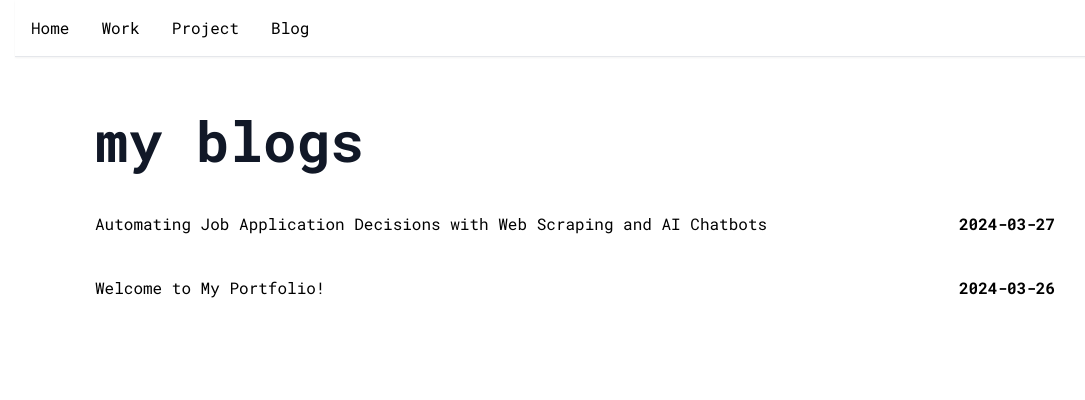
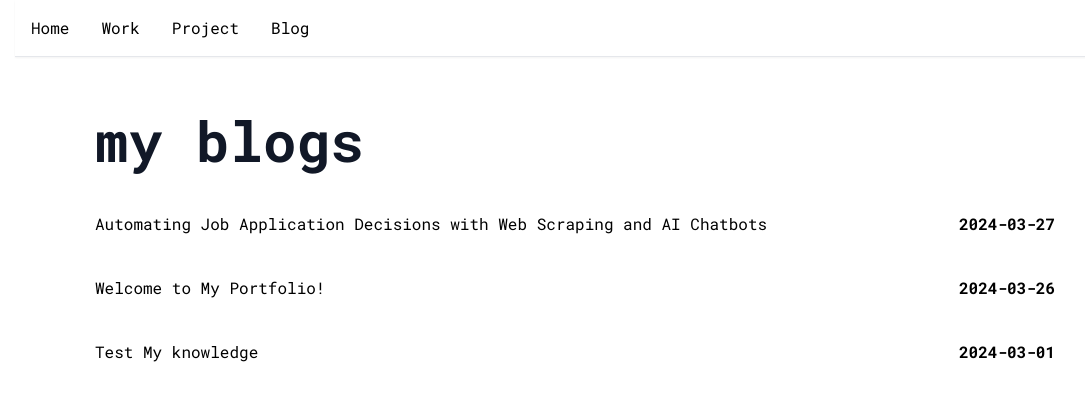
Before and after one commit to egofinder/baekhak.info, a Next.js app: page /blogs in a window 1280 px wide. Shown: the top 400 px of the page, without its empty margins (65-1150 px from the left). Built offline with nearby package versions, Linux system fonts and the light colour scheme.

Commit message:
markdown highlight added

```diff
--- a/app/blogs/[slug]/page.tsx
+++ b/app/blogs/[slug]/page.tsx
@@ -1,13 +1,33 @@
 import { Metadata } from "next";
 import { notFound } from "next/navigation";
-import { getAllPosts, getPostBySlug } from "@/libs/api";
+import { getAllPosts, getPostWithSlug } from "@/libs/api";
 import markdownToHtml from "@/libs/markdownToHtml";
 import { BlogBody } from "@/components/custom-ui/blog-body";
 import { BlogHeader } from "@/components/custom-ui/blog-header";
 import "github-markdown-css";
 
+type Params = {
+  params: {
+    slug: string;
+  };
+};
+
+export function generateMetadata({ params }: Params): Metadata {
+  const post = getPostWithSlug(params.slug);
+
+  if (!post) {
+    return notFound();
+  }
+
+  const title = `${post.title}`;
+
+  return {
+    title,
+  };
+}
+
 export default async function Post({ params }: Params) {
-  const post = getPostBySlug(params.slug);
+  const post = getPostWithSlug(params.slug);
 
   if (!post) {
     return notFound();
@@ -25,26 +45,6 @@ export default async function Post({ params }: Params) {
   );
 }
 
-type Params = {
-  params: {
-    slug: string;
-  };
-};
-
-export function generateMetadata({ params }: Params): Metadata {
-  const post = getPostBySlug(params.slug);
-
-  if (!post) {
-    return notFound();
-  }
-
-  const title = `${post.title}`;
-
-  return {
-    title,
-  };
-}
-
 export async function generateStaticParams() {
   const posts = getAllPosts();
 
--- a/app/blogs/page.tsx
+++ b/app/blogs/page.tsx
@@ -1,5 +1,5 @@
 import { Metadata } from "next";
-import { getAllPosts } from "@/libs/api";
+import { getAllPosts, getPostWithSlug } from "@/libs/api";
 import Link from "next/link";
 
 export const metadata: Metadata = {
@@ -7,13 +7,11 @@ export const metadata: Metadata = {
 };
 
 const BlogsPage = () => {
-  const posts = getAllPosts();
-  const postList = posts.map((post) => ({
+  const posts = getAllPosts().map((post) => ({
     title: post.title,
     date: post.date,
     slug: post.slug,
   }));
-  //   console.log(postList);
 
   return (
     <div className="container">
@@ -23,7 +21,7 @@ const BlogsPage = () => {
       </div>
       <br />
 
-      {postList.map((post) => (
+      {posts.map((post) => (
         <div key={post.title} className="flex justify-between gap-5 py-5">
           <Link href={`/blogs/${post.slug}`}>
             <h2 className="cursor-pointer">{post.title}</h2>
--- a/components/ui/layout-grid.tsx
+++ b/components/ui/layout-grid.tsx
@@ -1,5 +1,6 @@
 "use client";
-import React, { useState, useRef, useEffect } from "react";
+
+import React, { useState } from "react";
 import { motion } from "framer-motion";
 import { cn } from "@/libs/utils";
 import Image from "next/image";
--- /dev/null
+++ b/data/blog/test-my-knowledge.md
@@ -0,0 +1,7 @@
+---
+title: "Test My knowledge"
+date: "2024-03-01"
+author: "Baekhak Jeon"
+---
+
+lorem
--- a/libs/api.ts
+++ b/libs/api.ts
@@ -12,23 +12,23 @@ interface Post {
 
 const postsDirectory = join(process.cwd(), "data/blog");
 
-export function getPostSlugs() {
+export function getPostFiles() {
   return fs.readdirSync(postsDirectory);
 }
 
-export function getPostBySlug(slug: string) {
-  const realSlug = slug.replace(/\.md$/, "");
-  const fullPath = join(postsDirectory, `${realSlug}.md`);
+export function getPostWithSlug(file: string) {
+  const slug = file.replace(/\.md$/, "");
+  const fullPath = join(postsDirectory, `${slug}.md`);
   const fileContents = fs.readFileSync(fullPath, "utf8");
   const { data, content } = matter(fileContents);
 
-  return { ...data, slug: realSlug, content } as Post;
+  return { ...data, slug: slug, content } as Post;
 }
 
 export function getAllPosts(): Post[] {
-  const slugs = getPostSlugs();
-  const posts = slugs
-    .map((slug) => getPostBySlug(slug))
+  const files = getPostFiles();
+  const posts = files
+    .map((file) => getPostWithSlug(file))
     // sort posts by date in descending order
     .sort((post1, post2) => (post1.date > post2.date ? -1 : 1));
   return posts;
```
Also changed, not shown: components/custom-ui/markdown-styles.module.css (deleted, +0 -22 lines), libs/markdownToHtml.ts (+12 -3 lines), package.json (+7 -1 lines), 1 other file (tests, documents, lock files or other folders).
